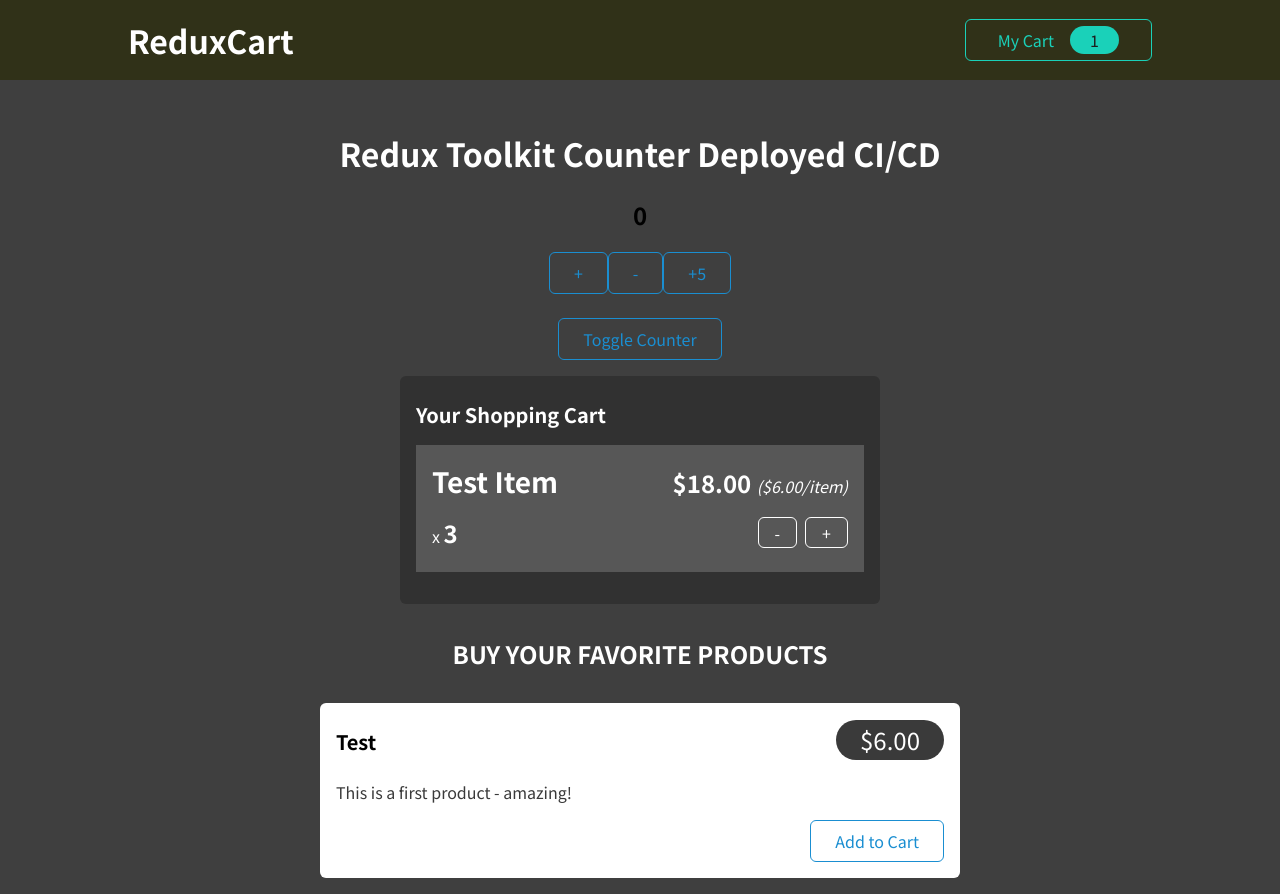
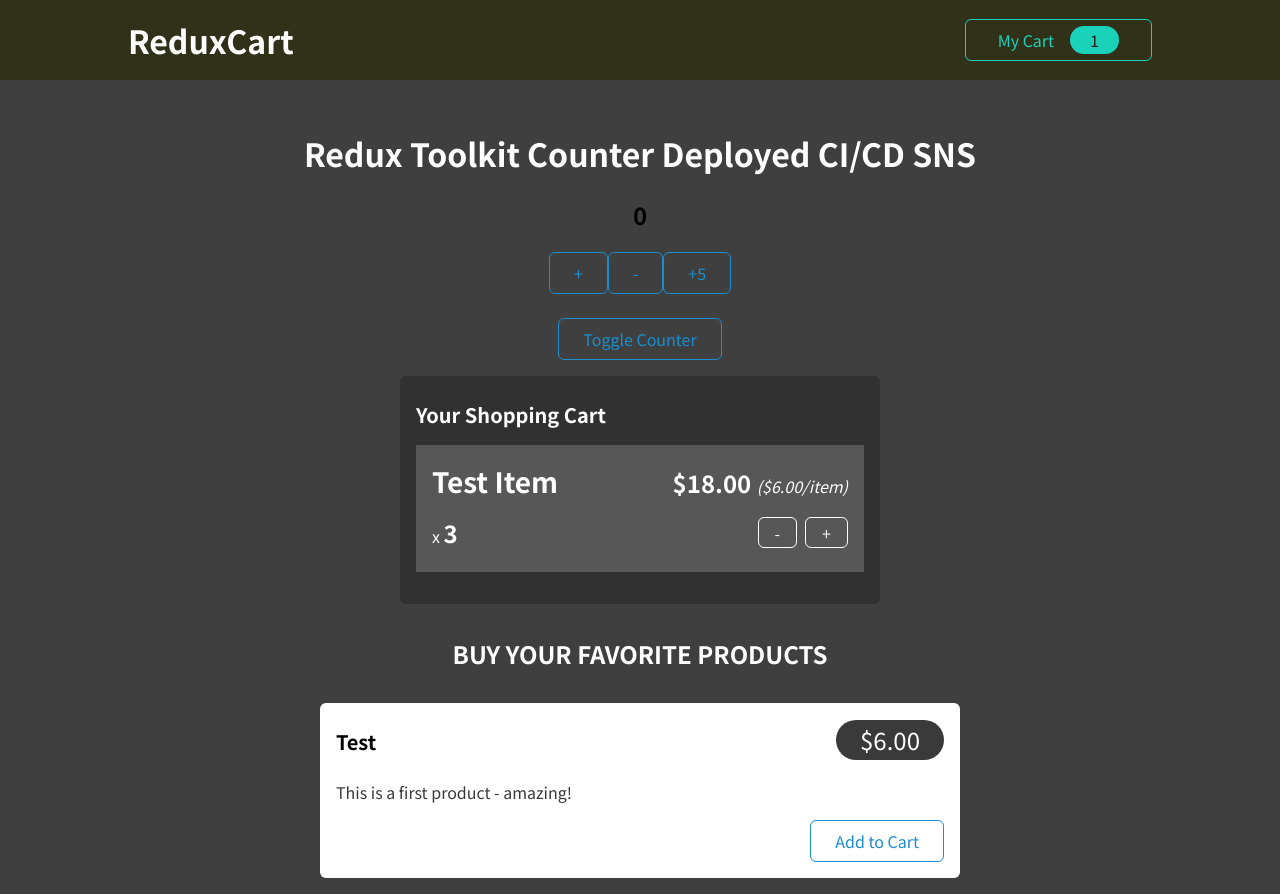
Before and after one commit to ankur-kumar5/CartApp, a React (Create React App) app: page / in a window 1280 px wide. Built offline with nearby package versions, Linux system fonts and the light colour scheme.

Commit message:
CI/CD SNS

```diff
--- a/src/components/counter.js
+++ b/src/components/counter.js
@@ -21,7 +21,7 @@ const Counter = () => {
 
     return (
     <div style={{ textAlign: "center", marginTop: "50px" }}>
-      <h1 style={{ color: "white"}}>Redux Toolkit Counter Deployed CI/CD</h1>
+      <h1 style={{ color: "white"}}>Redux Toolkit Counter Deployed CI/CD SNS</h1>
       <h2>{count}</h2>
        { showCounter ?
             <div>
```
